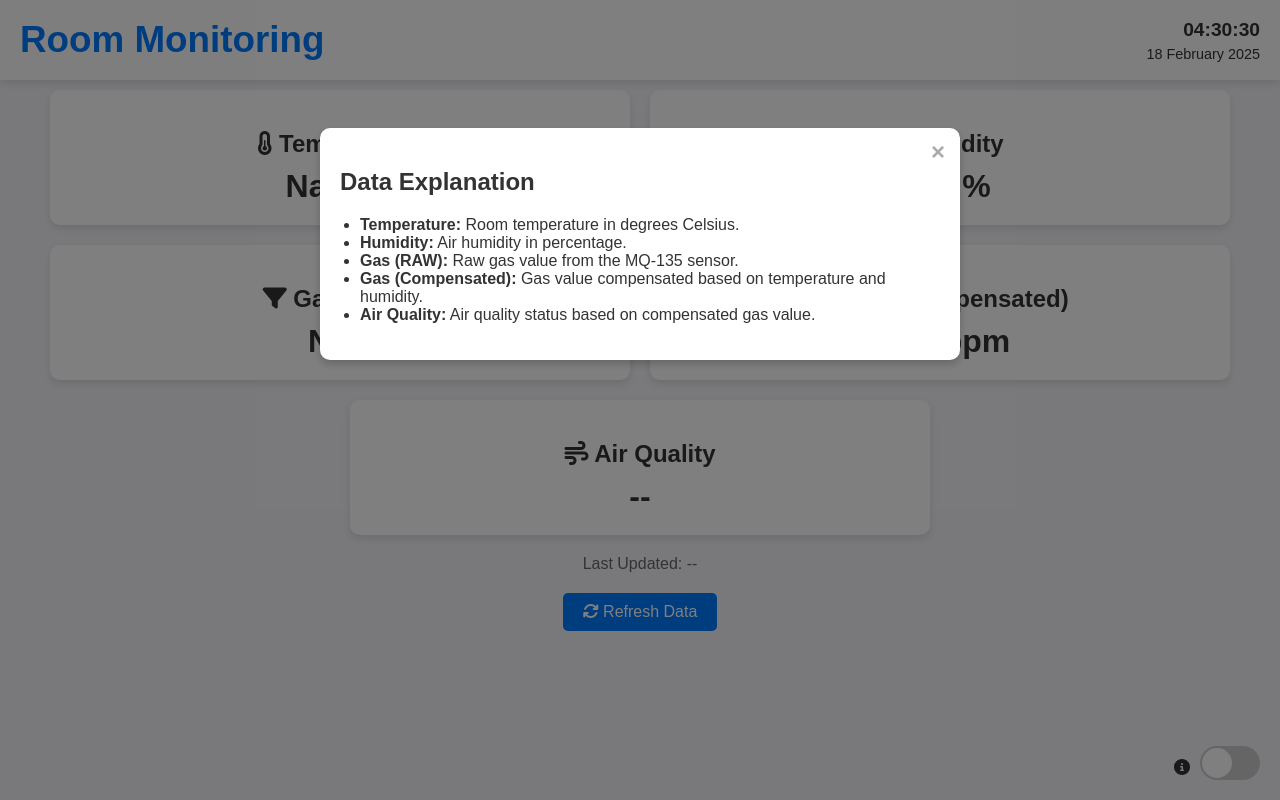
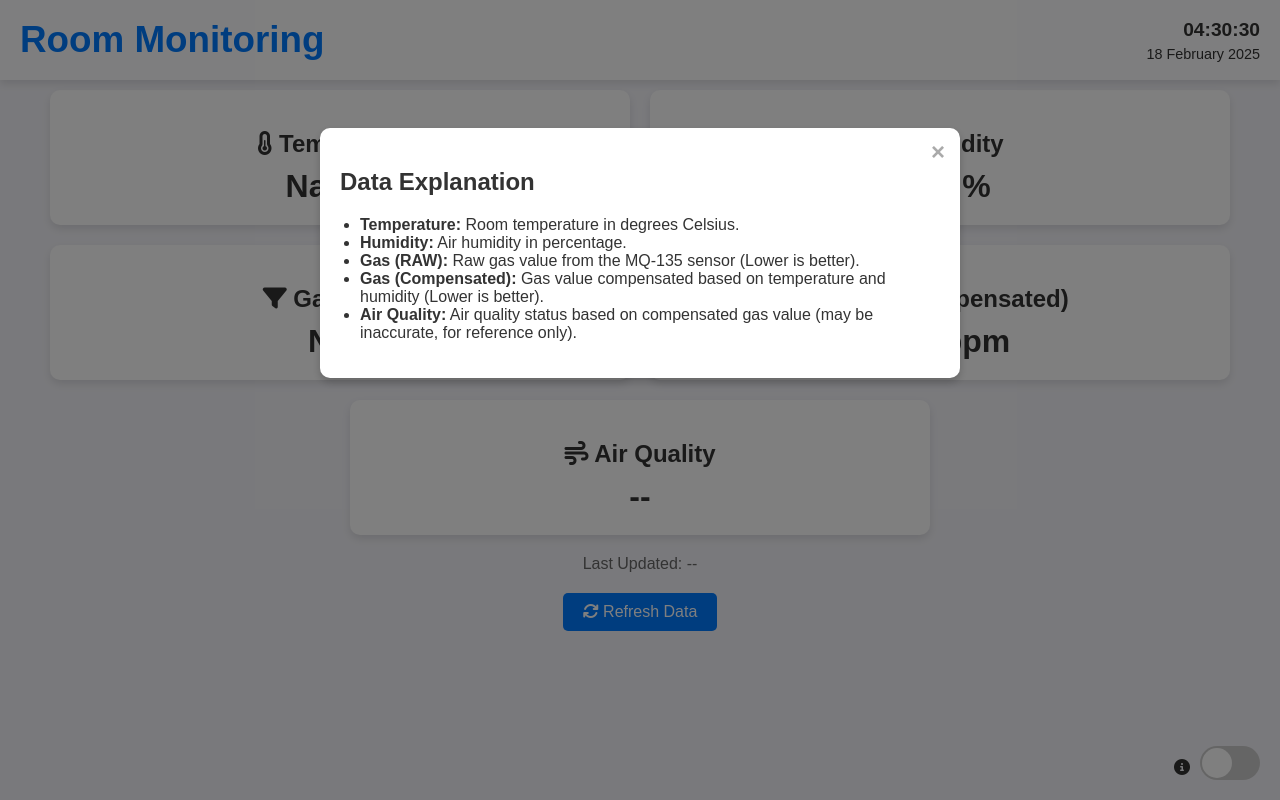
Before and after one commit to Mysteriza/WebApp-TempHum-Monitoring, a plain HTML site: page index.html in a window 1280 px wide. Both pictures are taken after a click on the element 1182 px from the left and 768 px from the top of the page. Drawn offline with Linux system fonts and the light colour scheme; no server answers.

Commit message:
Update index.html: enhance data descriptions for gas and air quality metrics to improve clarity and user understanding

```diff
--- a/index.html
+++ b/index.html
@@ -104,11 +104,14 @@
                     <li><strong>Humidity:</strong> Air humidity in
                         percentage.</li>
                     <li><strong>Gas (RAW):</strong> Raw gas value from the
-                        MQ-135 sensor.</li>
+                        MQ-135 sensor (Lower is
+                        better).</li>
                     <li><strong>Gas (Compensated):</strong> Gas value
-                        compensated based on temperature and humidity.</li>
+                        compensated based on temperature and humidity (Lower is
+                        better).</li>
                     <li><strong>Air Quality:</strong> Air quality status based
-                        on compensated gas value.</li>
+                        on compensated gas value (may be inaccurate, for
+                        reference only).</li>
                 </ul>
             </div>
         </div>
```
